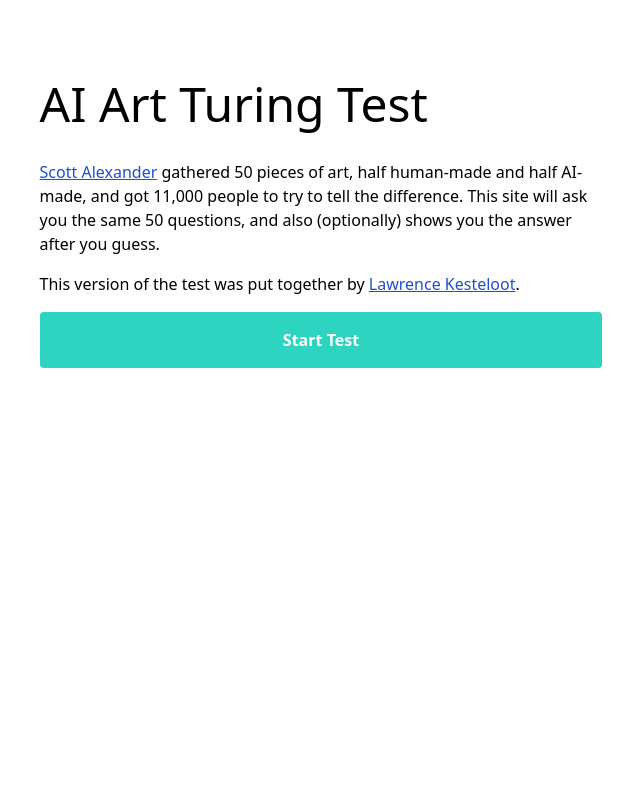
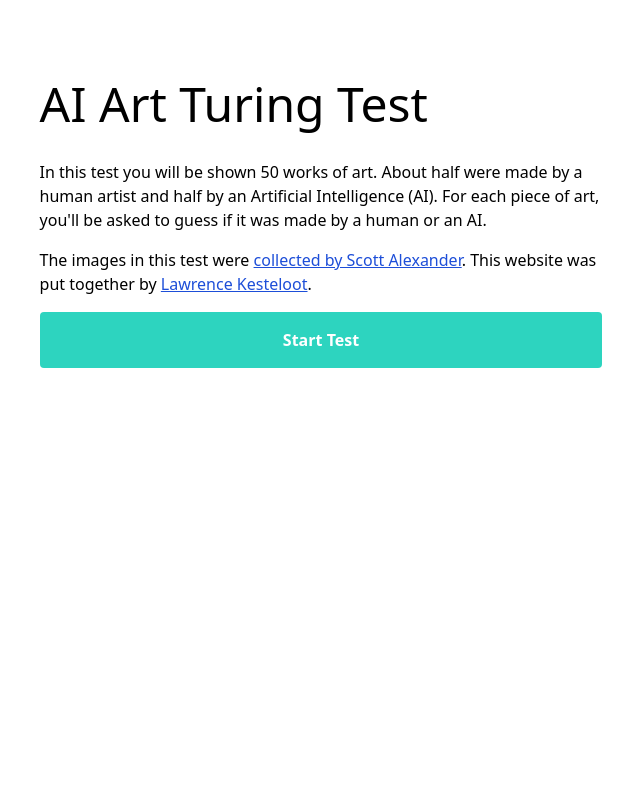
Before and after one commit to lkesteloot/ai-art-turing-test, a React (Vite) app: page / in a window 1280 px wide. Shown: the top 800 px of the page, without its empty margins (319-959 px from the left). Built offline with nearby package versions, Linux system fonts and the light colour scheme.

Commit message:
Fix smooth scroll.

```diff
--- a/src/App.tsx
+++ b/src/App.tsx
@@ -1,15 +1,37 @@
+import { useEffect } from "react";
 import imageDb from "./services/imagedb";
 import ImageCard, {makeImageCardId} from "./components/imagecard";
 import Intro from "./components/intro";
 import Results from "./components/results";
 import {useUserDb} from "./services/userdb";
 
-export default function Test() {
+export default function App() {
     const [userDb, setUserDb] = useUserDb();
+
+    useEffect(() => {
+        function clickListener(e: Event) {
+            console.log(e.target);
+            const element = e.target as Element;
+            if (element.nodeName === "A") {
+                const a = element as HTMLAnchorElement;
+                if (a.href !== "") {
+                    document.documentElement.classList.remove("snap-y");
+                    setTimeout(() => {
+                        document.documentElement.classList.add("snap-y");
+                    }, 1000);
+                }
+            }
+        }
+        document.addEventListener("click", clickListener);
+        return () => {
+            document.removeEventListener("click", clickListener);
+        };
+    }, []);
 
     return <div>
         <Intro userDb={userDb} setUserDb={setUserDb}/>
-        { imageDb.images.map((_, id) => <ImageCard id={id} key={makeImageCardId(id)} userDb={userDb} setUserDb={setUserDb}/>) }
+        {imageDb.images.map((_, id) => <ImageCard id={id} key={makeImageCardId(id)} userDb={userDb}
+                                                  setUserDb={setUserDb}/>)}
         <Results userDb={userDb} setUserDb={setUserDb}/>
     </div>;
 }
--- a/src/components/imagecard.tsx
+++ b/src/components/imagecard.tsx
@@ -39,7 +39,7 @@ export default function ImageCard({
         setUserDb(withGuess(userDb, id, newGuess));
     }
 
-    return <div id={makeImageCardId(id)} className="min-h-screen flex snap-center">
+    return <section id={makeImageCardId(id)} className="min-h-screen flex snap-center">
         <div className="grow max-h-screen">
             <img className="w-full h-full object-contain" src={getImageUrl(id, image)} alt={image.title}/>
         </div>
@@ -71,5 +71,5 @@ export default function ImageCard({
                     : <Button href="#results">Results</Button> }
             </Buttons>
         </div>
-    </div>;
+    </section>;
 }
--- a/src/components/intro.tsx
+++ b/src/components/intro.tsx
@@ -19,10 +19,10 @@ function ClearData({
     if (anyGuesses) {
         return <>
             <p>You seem to have taken this test before. If you’d like, you can reset
-            all of the answers.</p>
+            all of your guesses.</p>
 
             <Buttons>
-                <Button action={resetAnswers}>Reset Answers</Button>
+                <Button action={resetAnswers}>Reset Guesses</Button>
             </Buttons>
         </>;
     } else {
@@ -37,15 +37,17 @@ export default function Intro({
     userDb: UserDb,
     setUserDb: (userDb: UserDb) => void
 }) {
-    return <div id="intro" className="min-h-screen snap-center max-w-prose p-4 pt-16 mx-auto">
+    return <section id="intro" className="min-h-screen snap-center max-w-prose p-4 pt-16 mx-auto">
         <h1 className="text-5xl py-4">AI Art Turing Test</h1>
 
-        <p className="my-4"><a href="https://www.astralcodexten.com/p/ai-art-turing-test" className="underline text-blue-700" target="_blank">Scott Alexander</a> gathered
-        50 pieces of art, half human-made and half AI-made, and got 11,000 people to try to
-        tell the difference. This site will ask you the same 50 questions, and also
-        (optionally) shows you the answer after you guess.</p>
+        <p className="my-4">In this test you will be shown 50 works of art. About half
+        were made by a human artist and half by an Artificial Intelligence (AI).
+        For each piece of art, you'll be asked to guess if it was made by a human
+        or an AI.</p>
 
-        <p className="my-4">This version of the test was put together
+        <p className="my-4">The images in this test
+            were <a href="https://www.astralcodexten.com/p/ai-art-turing-test" className="underline text-blue-700" target="_blank">collected by Scott Alexander</a>.
+            This website was put together
             by <a href="https://www.teamten.com/lawrence/" className="underline text-blue-700" target="_blank">Lawrence Kesteloot</a>.</p>
 
         <ClearData userDb={userDb} setUserDb={setUserDb}/>
@@ -53,5 +55,5 @@ export default function Intro({
         <Buttons>
             <Button href={"#" + makeImageCardId(0)}>Start Test</Button>
         </Buttons>
-    </div>;
+    </section>;
 }
--- a/src/components/results.tsx
+++ b/src/components/results.tsx
@@ -18,7 +18,7 @@ export default function Results({
         }
     }
 
-    return <div id="results" className="min-h-screen snap-center">
+    return <section id="results" className="min-h-screen snap-center">
         Got {correct} right out of {guesses.length}.
-    </div>;
+    </section>;
 }
```
Also changed, not shown: 1 other file (tests, documents, lock files or other folders).
